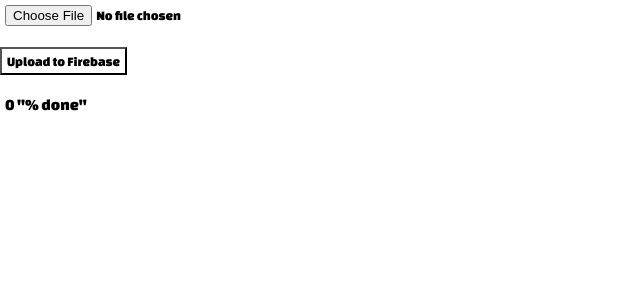
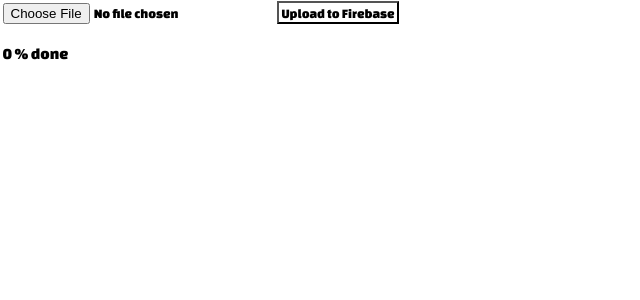
Before and after one commit to eraydura/Todo-in-ReactJS, a React (Create React App) app: page /todoimage in a window 1280 px wide. Shown: the top 300 px of the page, without its empty margins (0-640 px from the left). Built offline with nearby package versions, Linux system fonts and the light colour scheme.

Commit message:
Add files via upload

```diff
--- a/src/components/Todo.js
+++ b/src/components/Todo.js
@@ -208,6 +208,8 @@ export default function Todo() {
       { todos.length > 0 && name!='' ? (foundTodos.map((todo) => (
 
         <div className="todo" >
+        <a
+          href={'https://firebasestorage.googleapis.com/v0/b/todo-b8e25.appspot.com/o/files%2F'+todo.uidd+'.png?alt=media'} download="file" target="_blank" download>
         <img src={'https://firebasestorage.googleapis.com/v0/b/todo-b8e25.appspot.com/o/files%2F'+todo.uidd+'.png?alt=media'} width="100" height="50"
          onError={(e) =>
              (e.target.onerror = null)(
@@ -215,10 +217,10 @@ export default function Todo() {
                   "https://img.freepik.com/free-vector/red-prohibited-sign-no-icon-warning-stop-symbol-safety-danger-isolated-vector-illustration_56104-912.jpg?w=1480&t=st=1675002635~exp=1675003235~hmac=7fe71b4622737f79b66603be169dbf836cb54bbd1dbec406a926e7b38753ac46")
                )
             }
-         />
+         /></a>
          <h1 style={{textDecoration: todo.tag=="Checked" ? "line-through" : "none" }}>{todo.todo}</h1>
          <Popup trigger={<button className="upload">Upload Image</button>} position="right center">
-             <iframe src={'/todoimage?todo:'+todo.uidd+''} scrolling="no" frameBorder="0" />
+             <iframe src={'/todoimage?todo:'+todo.uidd+''} width="100%" height="100%" scrolling="no" frameBorder="0" />
           </Popup>
 
           <EditIcon
@@ -244,18 +246,21 @@ export default function Todo() {
           ))
         ) : (todos.map((todo) => (
         <div className="todo" >
+        <a
+          href={'https://firebasestorage.googleapis.com/v0/b/todo-b8e25.appspot.com/o/files%2F'+todo.uidd+'.png?alt=media'} download="file" target="_blank"
+         download>
         <img src={'https://firebasestorage.googleapis.com/v0/b/todo-b8e25.appspot.com/o/files%2F'+todo.uidd+'.png?alt=media'} width="100" height="50"
-           onError={(e) =>
+         onError={(e) =>
              (e.target.onerror = null)(
-                (e.target.src =
+               (e.target.src =
                   "https://img.freepik.com/free-vector/red-prohibited-sign-no-icon-warning-stop-symbol-safety-danger-isolated-vector-illustration_56104-912.jpg?w=1480&t=st=1675002635~exp=1675003235~hmac=7fe71b4622737f79b66603be169dbf836cb54bbd1dbec406a926e7b38753ac46")
-                  )
-              }
-          />
+               )
+            }
+         /></a>
           <h1 style={{textDecoration: todo.tag=="Checked" ? "line-through" : "none" }}>{todo.todo}</h1>
 
           <Popup trigger={<button className="upload">Upload Image</button>} position="right center">
-              <iframe src={'/todoimage?todo:'+todo.uidd+''} scrolling="no" frameBorder="0" />
+              <iframe src={'/todoimage?todo:'+todo.uidd+''} width="100%" height="100%" scrolling="no" frameBorder="0" />
           </Popup>
           <EditIcon
             fontSize="large"
--- a/src/components/Todoimage.js
+++ b/src/components/Todoimage.js
@@ -42,8 +42,8 @@ function TodoImage() {
     return (
         <div>
             <input className="imageinput" type="file" onChange={handleChange} accept="/image/*" />
-            <p><button className="imageinput" onClick={handleUpload}>Upload to Firebase</button></p>
-            <p className="imageinput">{percent} "% done"</p>
+            <button className="imageinput" onClick={handleUpload}>Upload to Firebase</button>
+            <p className="imageinput"> {percent} % done</p>
         </div>
     );
 }
--- a/src/components/todoimage.css
+++ b/src/components/todoimage.css
@@ -1,7 +1,7 @@
 @import url("https://fonts.googleapis.com/css2?family=Changa+One&display=swap");
 
 .imageinput {
-   padding: 5px;
+   padding: 2.5px;
   background-color: white;
   color: black;
     font-family: "Changa One";
```
